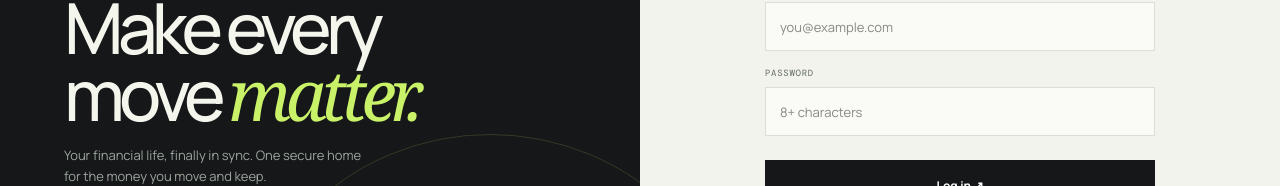
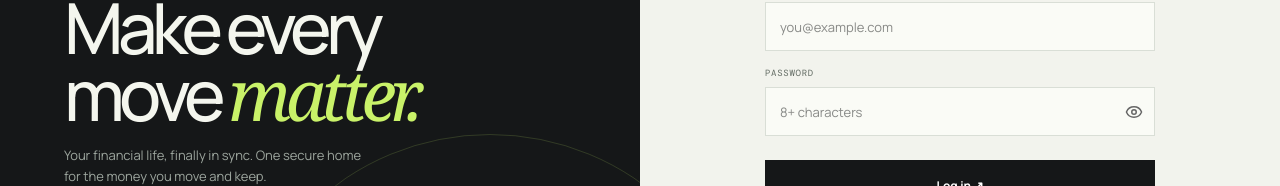
Before and after one commit to beryus10/web3, a Next.js app: page /login in a window 1280 px wide. Shown: the part 326-512 px from the top of the page. Built offline with nearby package versions, Linux system fonts and the light colour scheme; no server answers.

Commit message:
fixed eye icon

```diff
--- a/app/login/page.tsx
+++ b/app/login/page.tsx
@@ -4,6 +4,7 @@
 import Link from "next/link";
 import { useRouter, useSearchParams } from "next/navigation";
 import { createClient } from "@/lib/supabase/client";
+import { Eye, EyeOff } from "lucide-react";
 
 function sanitizeInvitedBy(value: string | null) {
   if (!value) return null;
@@ -18,6 +19,7 @@
   const [error, setError] = useState("");
   const [message, setMessage] = useState("");
   const [isSubmitting, setIsSubmitting] = useState(false);
+  const [showPassword, setShowPassword] = useState(false);
   const router = useRouter();
   const searchParams = useSearchParams();
   const supabase = createClient();
@@ -150,6 +152,7 @@
             <label className="field-label" htmlFor="password">
               Password
             </label>
+            <div style={{ position: "relative" }}>
               <input
                 className="auth-input"
                 id="password"
@@ -157,9 +160,31 @@
                 onChange={(event) => setPassword(event.target.value)}
                 placeholder="8+ characters"
                 required
-              type="password"
+                type={showPassword ? "text" : "password"}
                 value={password}
               />
+              <button
+                type="button"
+                onClick={() => setShowPassword(!showPassword)}
+                style={{
+                  position: "absolute",
+                  right: "12px",
+                  top: "50%",
+                  transform: "translateY(-50%)",
+                  background: "none",
+                  border: "none",
+                  cursor: "pointer",
+                  color: "#666",
+                  display: "flex",
+                  alignItems: "center",
+                  justifyContent: "center",
+                  padding: "0",
+                }}
+                aria-label={showPassword ? "Hide password" : "Show password"}
+              >
+                {showPassword ? <EyeOff size={18} /> : <Eye size={18} />}
+              </button>
+            </div>
             {error && <p className="auth-error" role="alert">{error}</p>}
             {message && <p className="auth-message" role="status">{message}</p>}
             <button className="auth-submit" disabled={isSubmitting} type="submit">
--- a/package.json
+++ b/package.json
@@ -16,7 +16,8 @@
     "next": "16.3.5",
     "react": "19.2.8",
     "react-dom": "19.2.8",
-    "recharts": "^3.10.1"
+    "recharts": "^3.10.1",
+    "web3": "link:"
   },
   "devDependencies": {
     "@tailwindcss/postcss": "^4",
```
Also changed, not shown: 1 other file (tests, documents, lock files or other folders). Lines whose indentation alone changed are shown as unchanged.
